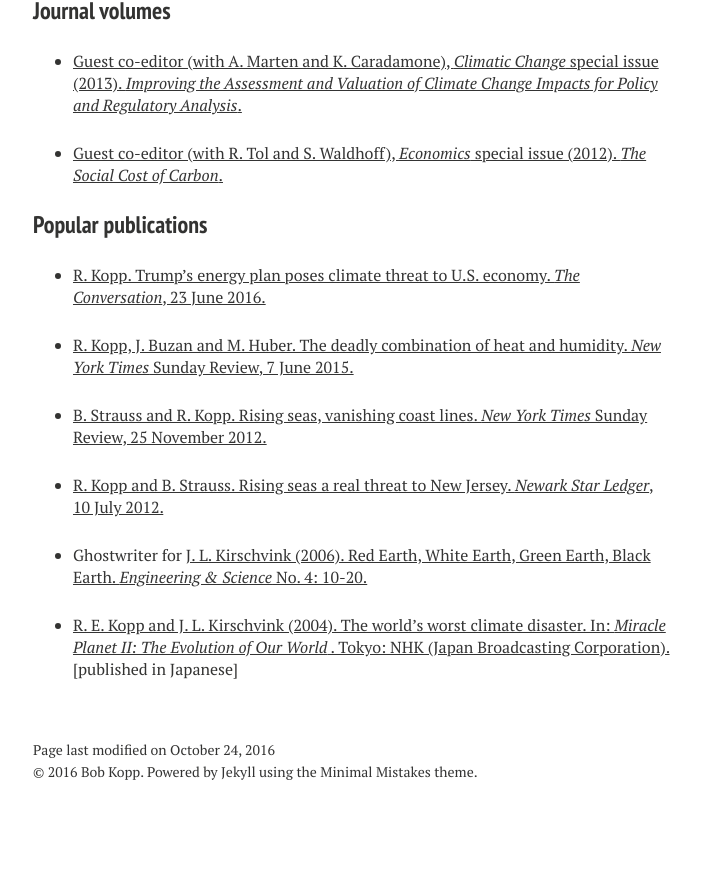
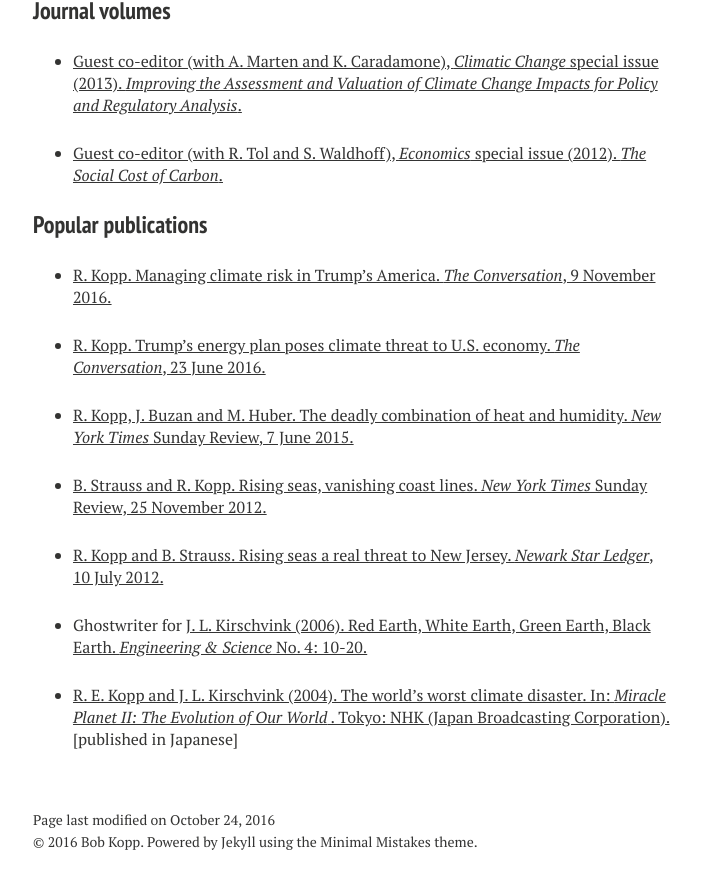
Before and after one commit to mrke/bobkopp.github.io, a Jekyll site: the page built from papers/index.md, in a window 1280 px wide and 900 px high, scrolled down 10100 px. Shown: the top 889 px of the window, without its empty margins (287-988 px from the left). Built offline with Jekyll 4.4.1, drawn with Linux system fonts in a browser that asks for light colours; nearby versions of some CDN libraries; before the commit the page ends 10930 px from its top, so only the background shows below that.

Commit message:
The conversation

```diff
--- a/papers/index.md
+++ b/papers/index.md
@@ -206,6 +206,8 @@
 
 ### Popular publications
 
+* [R. Kopp. Managing climate risk in Trump’s America. _The Conversation_, 9 November 2016.](https://goo.gl/OWovmZ)
+
 * [R. Kopp. Trump’s energy plan poses climate threat to U.S. economy. _The Conversation_, 23 June 2016.](https://goo.gl/nOadXV )
 
 * [R. Kopp, J. Buzan and M. Huber. The deadly combination of heat and humidity. _New York Times_ Sunday Review, 7 June 2015.](http://nyti.ms/1JyXkk7 )
```
